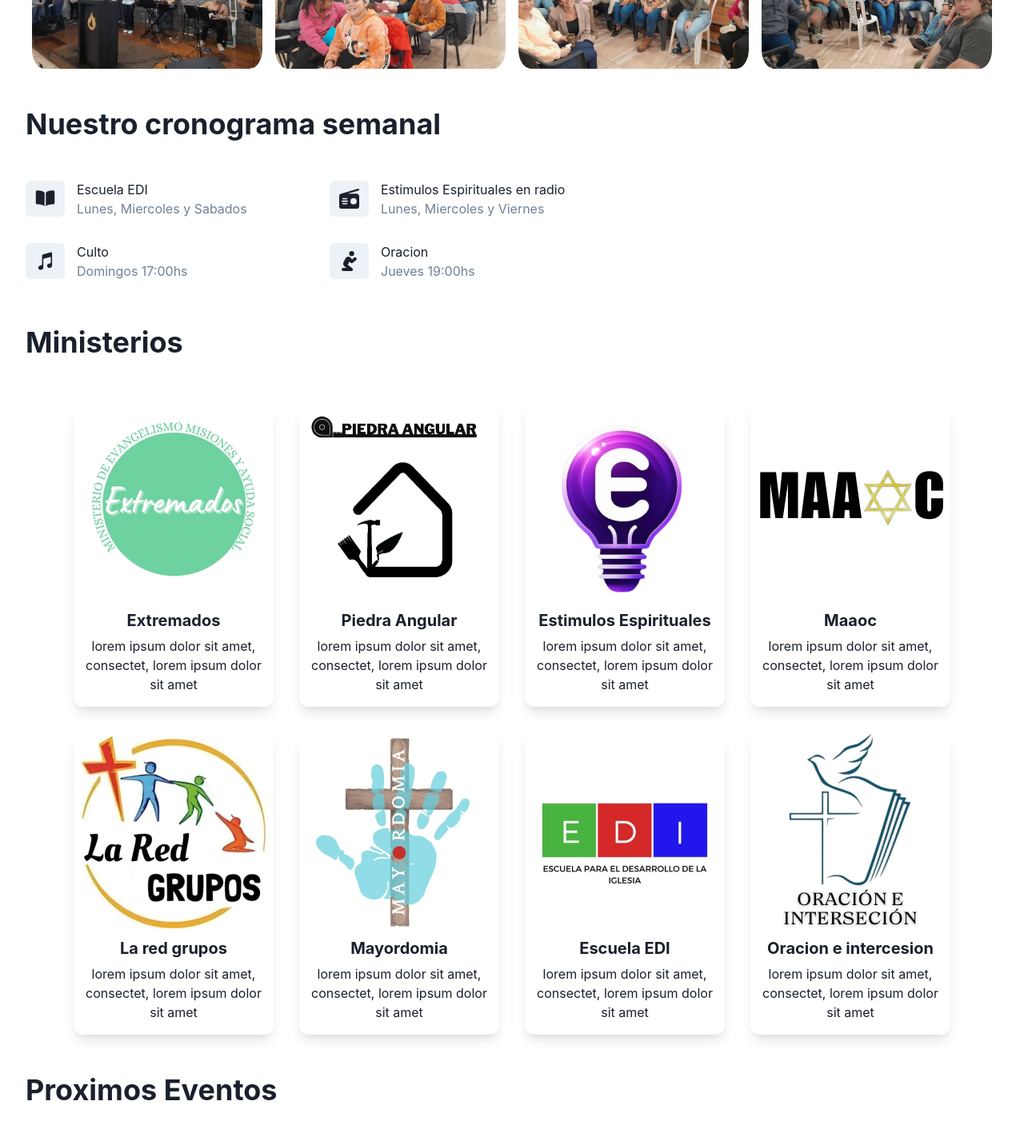
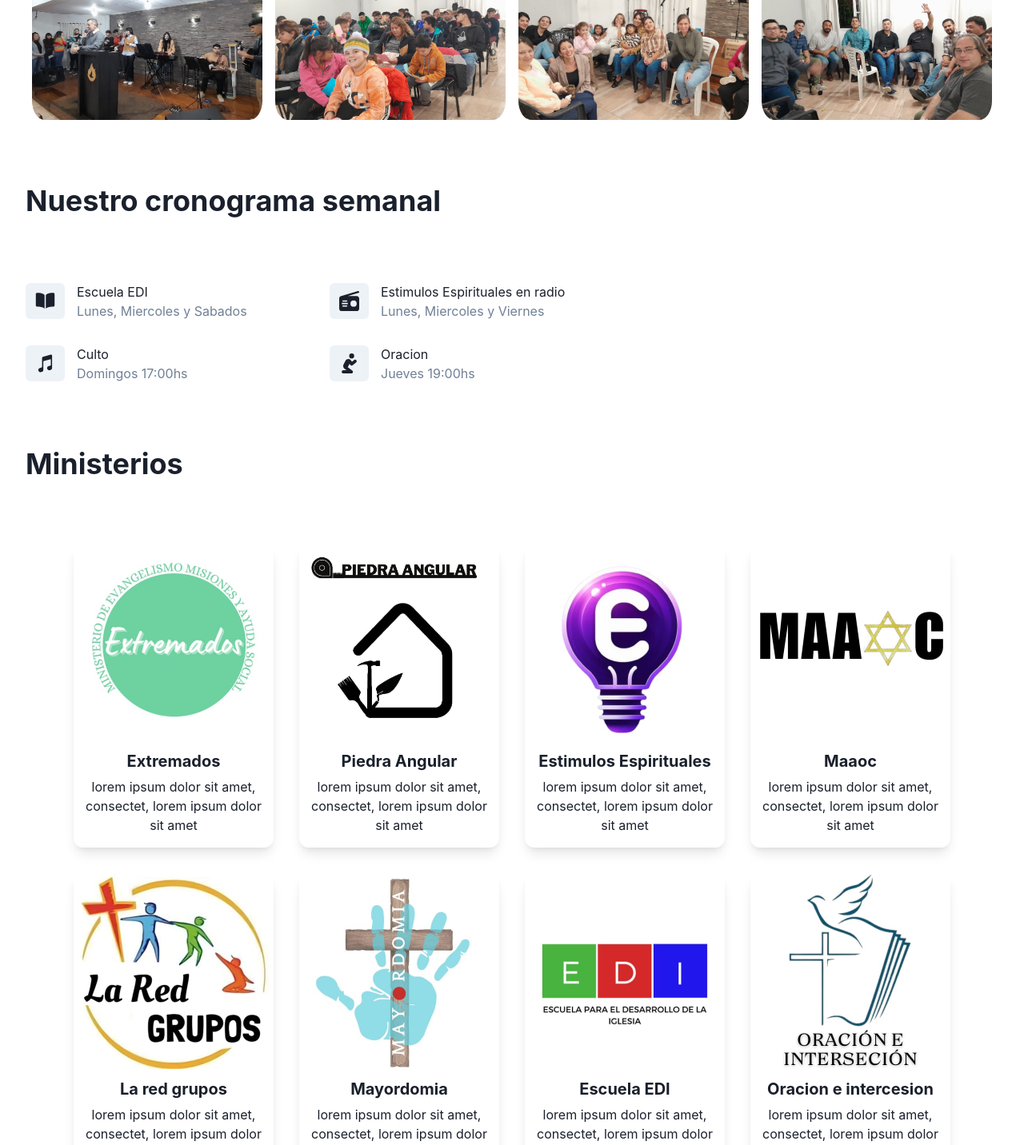
Before and after one commit to Agus9217/iglesia-landing, a Next.js app: page / in a window 1280 px wide. Shown: the part 1300-2732 px from the top of the page at 80% size. Built offline with nearby package versions, Linux system fonts and the light colour scheme.

Commit message:
updating responsive

```diff
--- a/src/app/components/cronograma/Cronograma.tsx
+++ b/src/app/components/cronograma/Cronograma.tsx
@@ -12,6 +12,7 @@ export const Cronograma = () => {
     >
       <Heading
         fontSize={{ base: '2xl', md: '4xl' }}
+        py={{ base: 2, md: 8 }}
       >
         Nuestro cronograma semanal
       </Heading>
--- a/src/app/components/eventos/Eventos.tsx
+++ b/src/app/components/eventos/Eventos.tsx
@@ -10,6 +10,7 @@ export const Eventos = () => {
     >
       <Heading
         fontSize={{ base: '2xl', md: '4xl' }}
+        py={{ base: 2, md: 8 }}
       >
         Proximos Eventos
       </Heading>
--- /dev/null
+++ b/src/app/components/link-button/LinkButton.tsx
@@ -0,0 +1,35 @@
+'use client'
+
+import { Box } from '@chakra-ui/react'
+import { motion, TargetAndTransition, VariantLabels } from 'framer-motion'
+import Link from 'next/link'
+
+interface Props {
+  text?: string,
+  href: string,
+  colorScheme?: string
+  variant?: string
+  whileHover?: TargetAndTransition | VariantLabels | undefined
+  whileTap?: TargetAndTransition | VariantLabels | undefined
+  color?: string
+  leftIcon?: React.ReactElement
+  rightIcon?: React.ReactElement
+  display?: string | undefined
+  fontSize?: string | number
+}
+
+const MotionLink = motion(Box)
+
+export const LinkButton = ({ text, href, whileHover, whileTap, color }: Props) => {
+  return (
+    <MotionLink
+      as={Link}
+      href={href}
+      whileHover={whileHover}
+      whileTap={whileTap}
+      color={color}
+    >
+      {text}
+    </MotionLink>
+  )
+}
--- a/src/app/components/ministerios/Ministerios.tsx
+++ b/src/app/components/ministerios/Ministerios.tsx
@@ -15,17 +15,19 @@ export const Ministerios = () => {
     <Box>
       <Heading
         fontSize={{ base: '2xl', md: '4xl' }}
-        py={2}
+        py={{ base: 2, md: 8 }}
       >
         Ministerios
       </Heading>
       <Stack
         mt={'3rem'}
+        mx={'auto'}
         wrap={'wrap'}
         direction={'row'}
         alignItems={'center'}
         justifyContent={'center'}
         gap={8}
+        maxW={'1300px'}
       >
         <Flex
           direction={'column'}
--- a/src/app/components/navbar/NavbarDesktop.tsx
+++ b/src/app/components/navbar/NavbarDesktop.tsx
@@ -1,5 +1,4 @@
 import { Link, ListItem, Stack, UnorderedList } from '@chakra-ui/react'
-import React from 'react'
 import { navItem } from './nav-item'
 
 interface Props {
--- a/src/app/page.tsx
+++ b/src/app/page.tsx
@@ -15,6 +15,7 @@ export default function HomePage() {
       >
         <Heading
           fontSize={{ base: '2xl', md: '4xl' }}
+          py={{ base: 2, md: 8 }}
         >
           Nuestro propósito
         </Heading>
```
